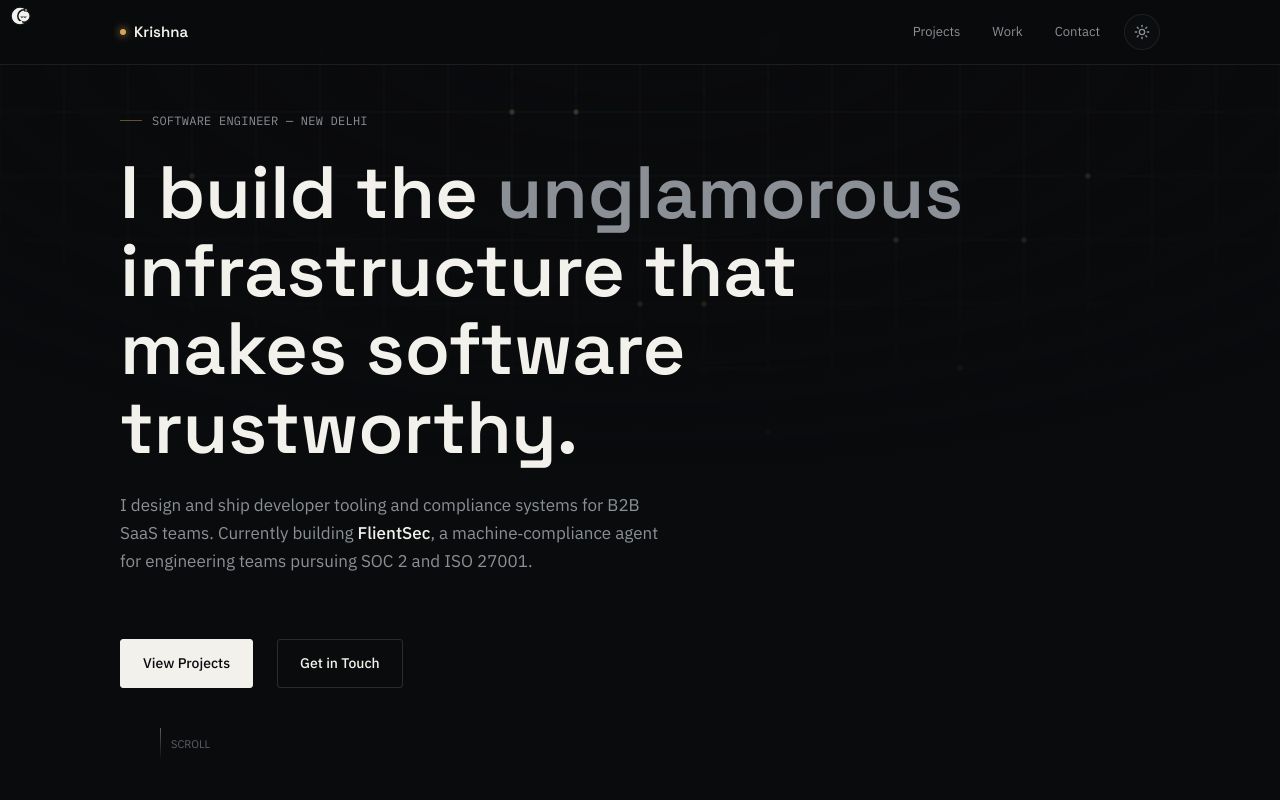
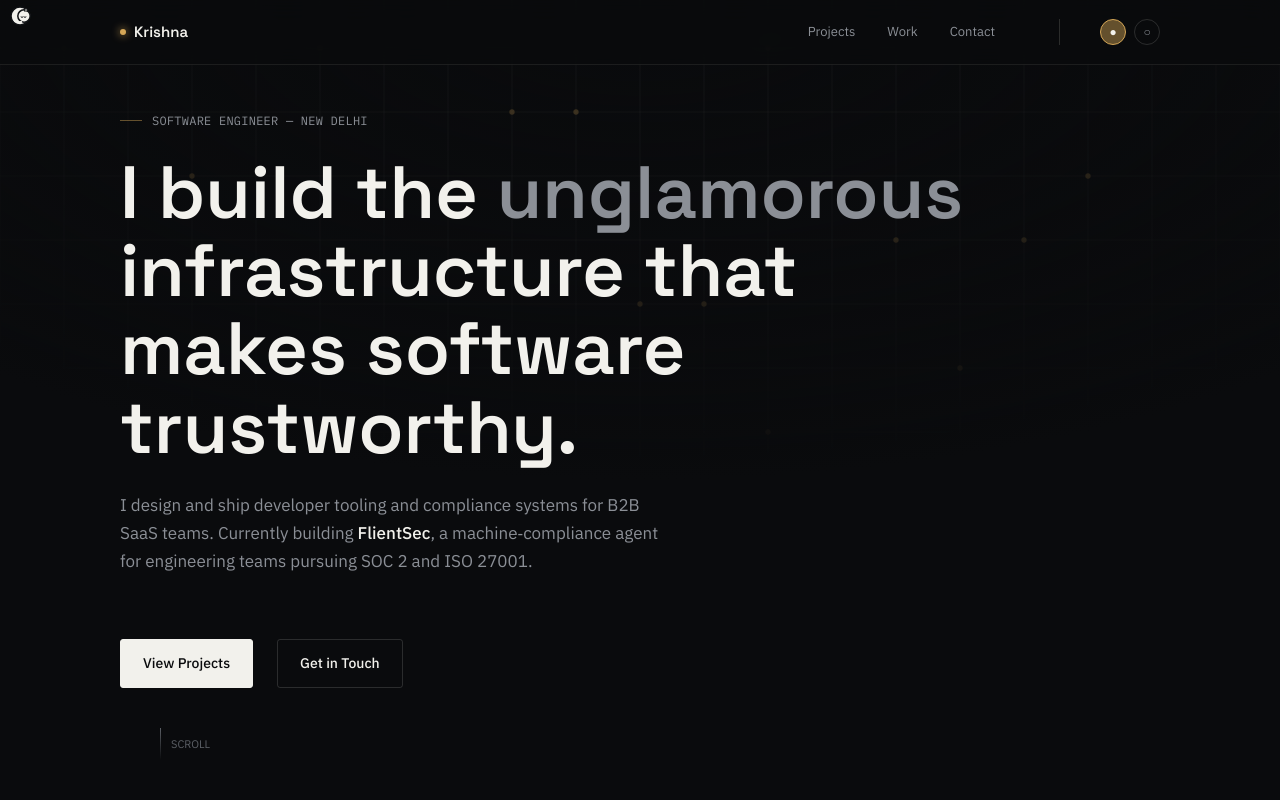
Before and after one commit to Rarebuffalo/krishna-portfolio, a Next.js app: page / in a window 1280 px wide. Shown: the top 800 px of the page. Built offline with nearby package versions, Linux system fonts and the light colour scheme.

Commit message:
theme: integrate new-design.html light theme variables, smooth page color transitions, SVGs assets alignment, and double circle theme toggle

```diff
--- a/src/app/globals.css
+++ b/src/app/globals.css
@@ -19,6 +19,7 @@
 
 :root {
   --obsidian: #0a0b0d;
+  --obsidian-rgb: 10, 11, 13;
   --panel: #101215;
   --line: rgba(245, 245, 242, 0.08);
   --line-strong: rgba(245, 245, 242, 0.14);
@@ -27,6 +28,13 @@
   --gray-dim: #5c6066;
   --gold: #d4a657;
   --gold-dim: rgba(212, 166, 87, 0.45);
+  --media-1: #14161a;
+  --media-2: #0c0d0f;
+  --media-fill-strong: #1c1e22;
+  --media-fill-mid: #4a4d52;
+  --media-fill-dim: #2c2f34;
+  --backdrop: rgba(10, 11, 13, 0.65);
+  color-scheme: dark;
   --radius: 3px;
 
   --space-1: 8px;
@@ -41,15 +49,23 @@
 
 :root[data-theme="light"],
 html.light {
-  --obsidian: #f5f5f2;
-  --panel: #ffffff;
-  --line: rgba(10, 11, 13, 0.08);
-  --line-strong: rgba(10, 11, 13, 0.14);
-  --soft-white: #0a0b0d;
-  --gray: #5c6066;
-  --gray-dim: #8b8f96;
-  --gold: #b28236;
-  --gold-dim: rgba(178, 130, 54, 0.15);
+  --obsidian: #f3f3f0;
+  --obsidian-rgb: 243, 243, 240;
+  --panel: #ececE7;
+  --line: rgba(15, 16, 18, 0.09);
+  --line-strong: rgba(15, 16, 18, 0.16);
+  --soft-white: #14151a;
+  --gray: #5b5e63;
+  --gray-dim: #8c8f94;
+  --gold: #a5711d;
+  --gold-dim: rgba(165, 113, 29, 0.35);
+  --media-1: #ffffff;
+  --media-2: #e9e9e4;
+  --media-fill-strong: #d8d8d2;
+  --media-fill-mid: #b3b4ae;
+  --media-fill-dim: #dcdcd6;
+  --backdrop: rgba(243, 243, 240, 0.72);
+  color-scheme: light;
 }
 
 ::selection {
@@ -161,3 +177,63 @@ body {
   stroke-width: 1;
   opacity: 0;
 }
+
+/* Smooth Transitions for Theme Switch */
+body,
+.vignette,
+header,
+.card,
+.experience-card,
+.pill,
+.currently-building,
+svg,
+rect,
+circle,
+line,
+path {
+  transition: background .35s ease, background-color .35s ease, color .35s ease, border-color .35s ease, fill .35s ease, stroke .35s ease, opacity .35s ease;
+}
+
+/* Double-circle Theme Toggle style rules matching new-design */
+.theme-toggle {
+  display: flex;
+  align-items: center;
+  gap: 8px;
+  margin-left: var(--space-4);
+  padding-left: var(--space-4);
+  border-left: 1px solid var(--line-strong);
+}
+
+.theme-toggle button {
+  width: 26px;
+  height: 26px;
+  display: flex;
+  align-items: center;
+  justify-content: center;
+  background: none;
+  border: 1px solid var(--line-strong);
+  border-radius: 50%;
+  color: var(--gray);
+  cursor: pointer;
+  font-family: 'IBM Plex Mono', monospace;
+  font-size: 12px;
+  transition: border-color .25s ease, color .25s ease, background .25s ease;
+}
+
+.theme-toggle button:hover {
+  border-color: var(--gold-dim);
+  color: var(--gold);
+}
+
+.theme-toggle button.active {
+  background: var(--gold-dim);
+  border-color: var(--gold);
+  color: var(--soft-white);
+}
+
+@media (max-width: 860px) {
+  .theme-toggle {
+    margin-left: var(--space-2);
+    padding-left: var(--space-2);
+  }
+}
--- a/src/app/layout.tsx
+++ b/src/app/layout.tsx
@@ -20,7 +20,11 @@ export default function RootLayout({
             __html: `
               (function() {
                 try {
-                  var theme = localStorage.getItem('theme') || 'dark';
+                  var theme = localStorage.getItem('theme');
+                  if (!theme) {
+                    var prefersLight = window.matchMedia && window.matchMedia('(prefers-color-scheme: light)').matches;
+                    theme = prefersLight ? 'light' : 'dark';
+                  }
                   document.documentElement.setAttribute('data-theme', theme);
                   if (theme === 'light') {
                     document.documentElement.classList.add('light');
--- a/src/components/FeaturedProjects.tsx
+++ b/src/components/FeaturedProjects.tsx
@@ -16,15 +16,15 @@ export default function FeaturedProjects() {
           <svg className="w-[78%] h-[78%] viz" viewBox="0 0 200 140" fill="none">
             <rect x="20" y="20" width="160" height="100" rx="3" stroke="var(--line-strong)" strokeWidth="1" />
             <line x1="20" y1="42" x2="180" y2="42" stroke="var(--line)" strokeWidth="1" />
-            <circle cx="34" cy="31" r="3" fill="#2c2f34" />
-            <circle cx="44" cy="31" r="3" fill="#2c2f34" />
-            <circle cx="54" cy="31" r="3" fill="#2c2f34" />
+            <circle cx="34" cy="31" r="3" fill="var(--media-fill-mid)" />
+            <circle cx="44" cy="31" r="3" fill="var(--media-fill-mid)" />
+            <circle cx="54" cy="31" r="3" fill="var(--media-fill-mid)" />
             {/* Simulated file paths & vulnerability logs */}
             <text x="34" y="60" fill="var(--gold)" fontFamily="var(--font-mono)" fontSize="8" opacity="0.85">SECURELENS SCANNER</text>
-            <rect x="34" y="70" width="110" height="4" rx="1" fill="var(--line-strong)" />
+            <rect x="34" y="70" width="110" height="4" rx="1" fill="var(--media-fill-dim)" />
             <rect x="34" y="80" width="130" height="4" rx="1" fill="var(--gold)" opacity="0.45" />
-            <rect x="34" y="90" width="80" height="4" rx="1" fill="var(--line-strong)" />
-            <text x="34" y="110" fill="#8b8f96" fontFamily="var(--font-mono)" fontSize="7">status: 0 vulnerabilities found</text>
+            <rect x="34" y="90" width="80" height="4" rx="1" fill="var(--media-fill-dim)" />
+            <text x="34" y="110" fill="var(--gray)" fontFamily="var(--font-mono)" fontSize="7">status: 0 vulnerabilities found</text>
           </svg>
         );
       case "sentinel":
@@ -33,20 +33,20 @@ export default function FeaturedProjects() {
             {/* Celery Background Poller + Redis Queue Visualizer */}
             <rect x="20" y="25" width="160" height="90" rx="3" stroke="var(--line-strong)" strokeWidth="1" />
             <line x1="20" y1="45" x2="180" y2="45" stroke="var(--line)" strokeWidth="1" />
-            <text x="32" y="37" fill="#8b8f96" fontFamily="var(--font-mono)" fontSize="7">UPTIME MONITOR</text>
+            <text x="32" y="37" fill="var(--gray)" fontFamily="var(--font-mono)" fontSize="7">UPTIME MONITOR</text>
 
             {/* Server polling loops */}
             <circle cx="45" cy="75" r="10" fill="var(--panel)" stroke="var(--line-strong)" strokeWidth="1" />
             <circle cx="45" cy="75" r="4" fill="var(--gold)" />
-            <text x="45" y="95" fill="#5c6066" fontFamily="var(--font-mono)" fontSize="6" textAnchor="middle">FastAPI</text>
+            <text x="45" y="95" fill="var(--gray-dim)" fontFamily="var(--font-mono)" fontSize="6" textAnchor="middle">FastAPI</text>
 
             <circle cx="100" cy="75" r="10" fill="var(--panel)" stroke="var(--line-strong)" strokeWidth="1" />
             <circle cx="100" cy="75" r="4" fill="var(--soft-white)" />
-            <text x="100" y="95" fill="#5c6066" fontFamily="var(--font-mono)" fontSize="6" textAnchor="middle">Redis Queue</text>
+            <text x="100" y="95" fill="var(--gray-dim)" fontFamily="var(--font-mono)" fontSize="6" textAnchor="middle">Redis Queue</text>
 
             <circle cx="155" cy="75" r="10" fill="var(--panel)" stroke="var(--line-strong)" strokeWidth="1" />
             <circle cx="155" cy="75" r="4" fill="var(--gold)" />
-            <text x="155" y="95" fill="#5c6066" fontFamily="var(--font-mono)" fontSize="6" textAnchor="middle">Celery Worker</text>
+            <text x="155" y="95" fill="var(--gray-dim)" fontFamily="var(--font-mono)" fontSize="6" textAnchor="middle">Celery Worker</text>
 
             <path d="M 55 75 L 90 75" stroke="var(--line-strong)" strokeWidth="1.5" />
             <path d="M 110 75 L 145 75" stroke="var(--line-strong)" strokeWidth="1.5" />
@@ -62,7 +62,7 @@ export default function FeaturedProjects() {
             <rect x="37" y="32" width="30" height="40" rx="1" fill="var(--panel)" stroke="var(--line-strong)" strokeWidth="1" />
             <line x1="42" y1="40" x2="62" y2="40" stroke="var(--line-strong)" strokeWidth="1" />
             <line x1="42" y1="48" x2="58" y2="48" stroke="var(--line-strong)" strokeWidth="1" />
-            <text x="52" y="82" fill="#5c6066" fontFamily="var(--font-mono)" fontSize="6" textAnchor="middle">PDF/CSV</text>
+            <text x="52" y="82" fill="var(--gray-dim)" fontFamily="var(--font-mono)" fontSize="6" textAnchor="middle">PDF/CSV</text>
 
             {/* Transformation arrow */}
             <path d="M 75 52 L 95 52" stroke="var(--gold)" strokeWidth="1.5" markerEnd="url(#arrow)" />
@@ -106,9 +106,9 @@ export default function FeaturedProjects() {
               className={`grid grid-cols-2 max-[860px]:grid-cols-1 gap-[64px] items-center py-[64px] border-b border-[rgba(245,245,242,0.08)] last:border-b-0`}
             >
               {/* Media Section */}
-              <div className={`relative aspect-[4/3] rounded-[3px] border border-[rgba(245,245,242,0.14)] bg-gradient-to-br from-[#14161a] to-[#0c0d0f] overflow-hidden flex items-center justify-center ${isAlt ? "min-[861px]:order-2" : ""}`}>
-                <div className="absolute inset-[14px] border border-[rgba(245,245,242,0.08)] rounded-[2px]" />
-                <span className="glyph font-mono text-[12px] text-[#5c6066] absolute top-[20px] left-[26px]">
+              <div className={`relative aspect-[4/3] rounded-[3px] border border-line-strong bg-gradient-to-br from-[var(--media-1)] to-[var(--media-2)] overflow-hidden flex items-center justify-center ${isAlt ? "min-[861px]:order-2" : ""}`}>
+                <div className="absolute inset-[14px] border border-line rounded-[2px]" />
+                <span className="glyph font-mono text-[12px] text-gray-dim absolute top-[20px] left-[26px]">
                   {project.id} · viz
                 </span>
                 {renderSVG(project.id)}
--- a/src/components/Header.tsx
+++ b/src/components/Header.tsx
@@ -53,29 +53,38 @@ export default function Header() {
             </a>
           </div>
 
-          <button
-            onClick={toggleTheme}
-            className="flex items-center justify-center w-[36px] h-[36px] rounded-full border border-[rgba(245,245,242,0.08)] bg-[#101215]/40 hover:bg-[#101215]/80 hover:border-[#d4a657]/40 text-[#8b8f96] hover:text-[#f2f1ec] transition-all cursor-pointer"
-            aria-label="Toggle Theme"
-          >
-            {theme === "light" ? (
-              <svg width="16" height="16" viewBox="0 0 24 24" fill="none" stroke="currentColor" strokeWidth="2" strokeLinecap="round" strokeLinejoin="round">
-                <path d="M12 3a6 6 0 0 0 9 9 9 9 0 1 1-9-9Z" />
-              </svg>
-            ) : (
-              <svg width="16" height="16" viewBox="0 0 24 24" fill="none" stroke="currentColor" strokeWidth="2" strokeLinecap="round" strokeLinejoin="round">
-                <circle cx="12" cy="12" r="4" />
-                <path d="M12 2v2" />
-                <path d="M12 20v2" />
-                <path d="M4.93 4.93l1.41 1.41" />
-                <path d="M17.66 17.66l1.41 1.41" />
-                <path d="M2 12h2" />
-                <path d="M20 12h2" />
-                <path d="M6.34 17.66l-1.41 1.41" />
-                <path d="M19.07 4.93l-1.41 1.41" />
-              </svg>
-            )}
-          </button>
+          <div className="theme-toggle" role="group" aria-label="Theme">
+            <button
+              type="button"
+              id="theme-dark"
+              className={theme === "dark" ? "active" : ""}
+              onClick={() => {
+                setTheme("dark");
+                document.documentElement.setAttribute("data-theme", "dark");
+                document.documentElement.classList.remove("light");
+                localStorage.setItem("theme", "dark");
+              }}
+              aria-label="Dark theme"
+              title="Dark"
+            >
+              ●
+            </button>
+            <button
+              type="button"
+              id="theme-light"
+              className={theme === "light" ? "active" : ""}
+              onClick={() => {
+                setTheme("light");
+                document.documentElement.setAttribute("data-theme", "light");
+                document.documentElement.classList.add("light");
+                localStorage.setItem("theme", "light");
+              }}
+              aria-label="Light theme"
+              title="Light"
+            >
+              ○
+            </button>
+          </div>
         </div>
       </nav>
     </header>
```
